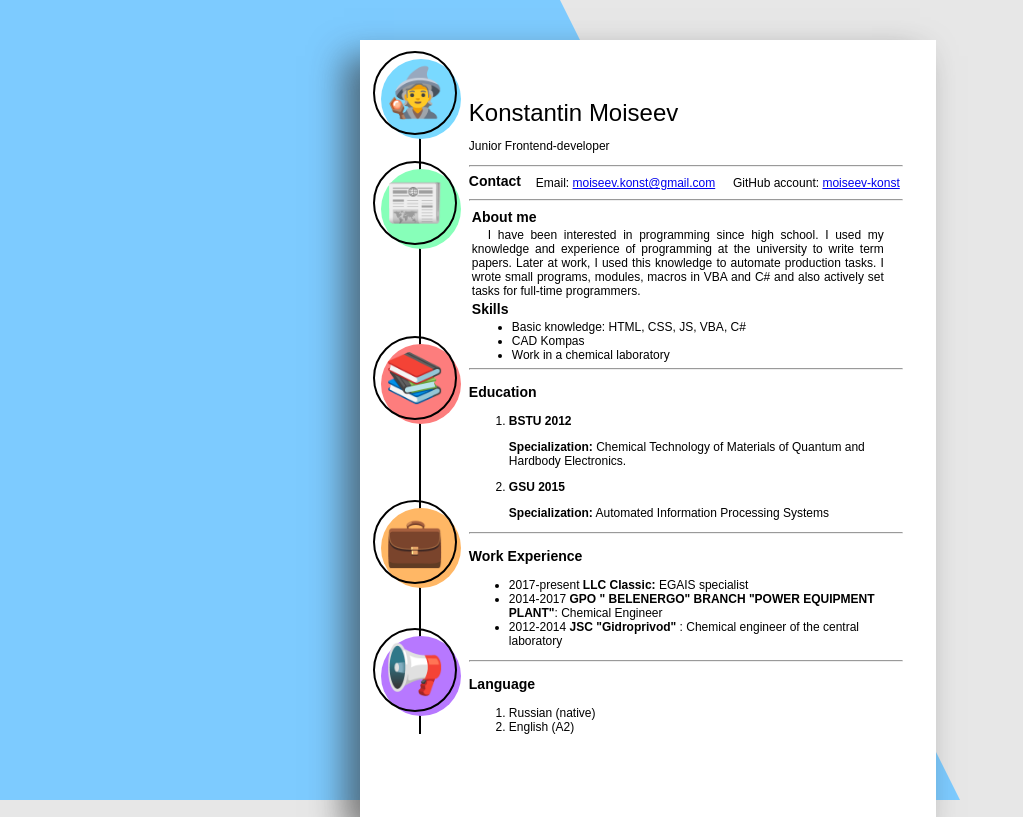
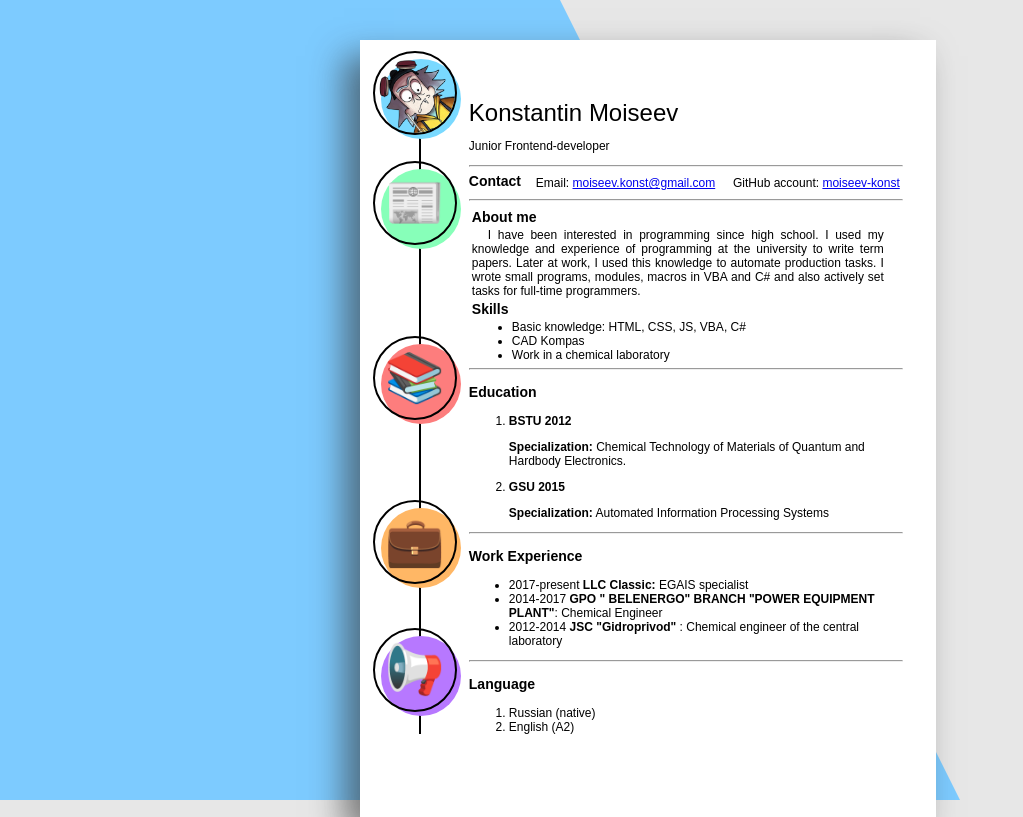
Before and after one commit to moiseev-konst/rsschool-cv, a plain HTML site: page index.html in a window 1280 px wide. Shown: the whole page, without its empty margins (0-1023 px from the left). Drawn offline with Linux system fonts and the light colour scheme; a script that the page names is missing; a web font is replaced by a local one.

Commit message:
feat: add image

```diff
--- a/index.html
+++ b/index.html
@@ -16,7 +16,7 @@
     <div class="triangle"></div>
     <div class="cv-list">
       <div class="cv-block">
-        <div class="circle"> <p class="emoji">	&#129497;</p></div>
+        <div class="circle"> <img src="55baa7572b02f.png" alt="Foto" style="height: 10vh; border-radius: 50%;"></div>
         <div class="shadow" style="background-color: rgb(121, 217, 255);"></div>
         <div>
           <p class="name">Konstantin Moiseev</p>
--- a/style.css
+++ b/style.css
@@ -15,6 +15,7 @@ body {
   border-left: 50vh solid transparent;
   border-right: 50vh solid transparent;
   width: 100vh;
+ height: 0px;
   z-index: 3;
 }
 .cv-list {
```
Also changed, not shown: 55baa7572b02f.png (added).
